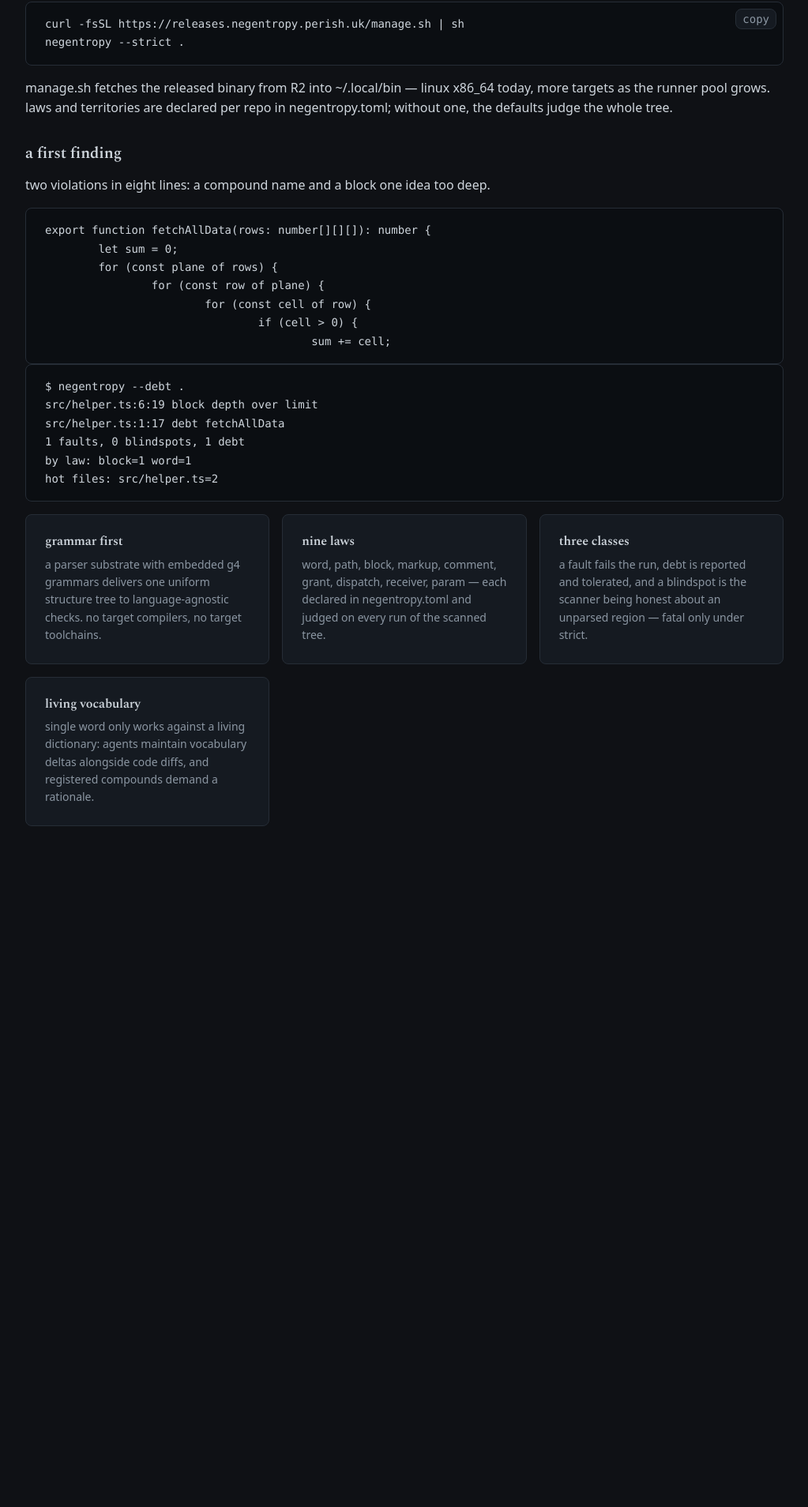
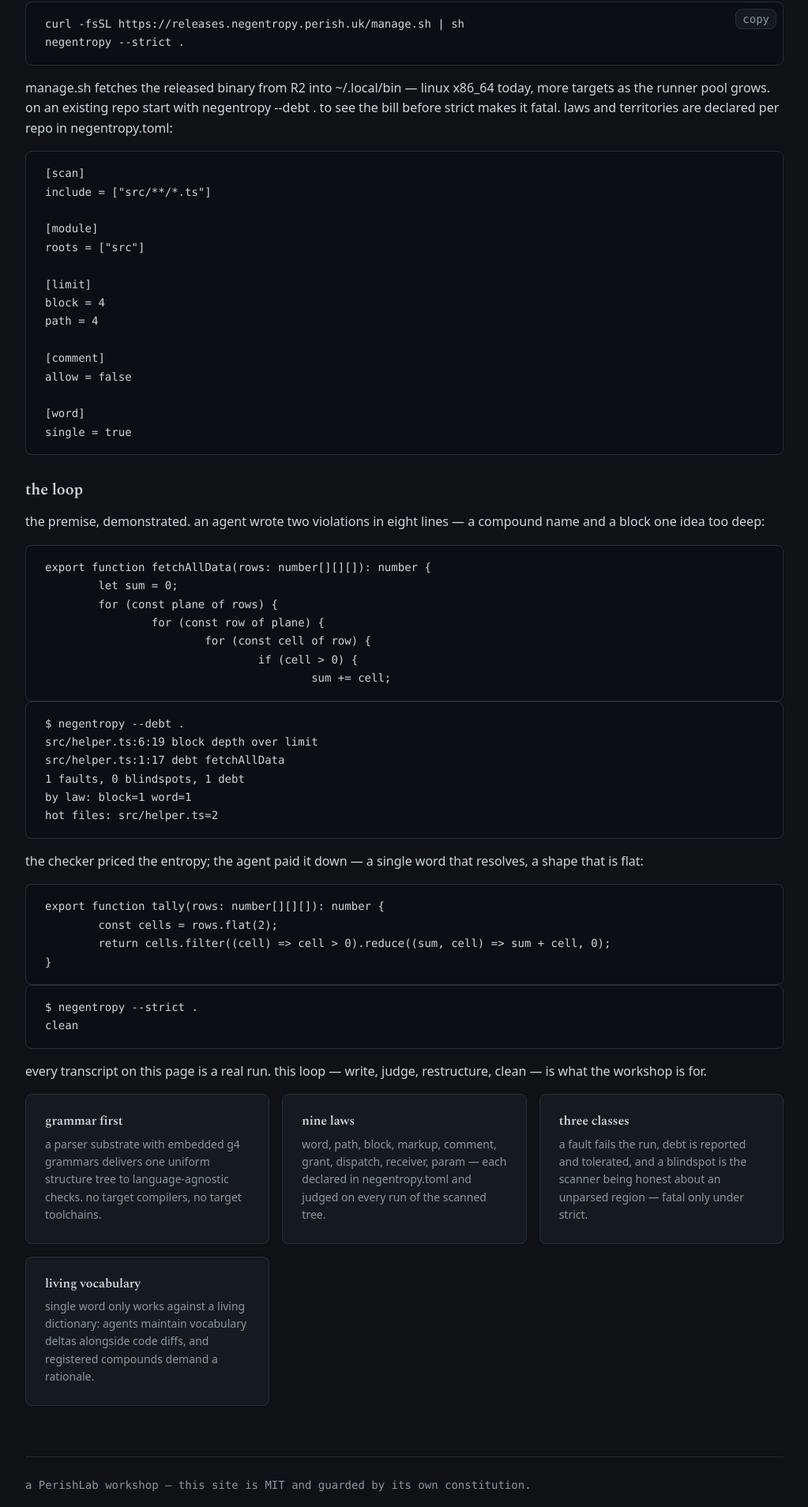
Before and after one commit to PerishLab/plumb, a React (Vite) app in the folder apps/react/: page /negentropy in a window 1280 px wide. Shown: the part 512-2420 px from the top of the page at 79% size, without its empty margins (128-1151 px from the left). Before the commit the page ends 1654 px from the top, so only its background shows below. Built offline with nearby package versions, Linux system fonts and the light colour scheme.

Commit message:
web: close the loop for the stranger (#19)

```diff
--- a/apps/react/src/components/Shell.tsx
+++ b/apps/react/src/components/Shell.tsx
@@ -1,4 +1,4 @@
-import { Frame, Nav } from "@open-web/components";
+import { Footer, Forge, Frame, Nav } from "@open-web/components";
 import { useEffect } from "react";
 import { NavLink, Outlet, useLocation } from "react-router";
 import { pages } from "../lib/meta";
@@ -25,6 +25,11 @@ export function Shell() {
 				<NavLink to="/vocabulary">vocabulary</NavLink>
 			</Nav>
 			<Outlet />
+			<Footer>
+				<Forge repo="PerishCode/negentropy" />
+				<Forge repo="PerishCode/runseal" />
+				<Forge repo="PerishCode/sidecar" />
+			</Footer>
 		</Frame>
 	);
 }
--- a/apps/react/src/serve.tsx
+++ b/apps/react/src/serve.tsx
@@ -24,7 +24,7 @@ function head(page: Page): string {
 		`<meta property="og:title" content="${page.title}" />`,
 		`<meta property="og:description" content="${page.text}" />`,
 		`<meta property="og:image" content="${home}/og.png" />`,
-		`<meta property="og:url" content="${home}${page.path}" />`,
+		`<meta property="og:url" content="${home}${page.path === "/" ? "/" : `${page.path}/`}" />`,
 		`<meta property="og:type" content="website" />`,
 		`<meta name="twitter:card" content="summary_large_image" />`,
 	].join("\n\t\t");
--- a/apps/react/src/views/Constitution.tsx
+++ b/apps/react/src/views/Constitution.tsx
@@ -29,7 +29,7 @@ const laws = [
 		name: "comment",
 		kind: "fault",
 		text: "comments are denied by default; each one is a fault.",
-		why: "a comment is explanation that failed to become structure — and an agent will not reread it next session. denial moves the pressure into a better name, a test, a vocabulary entry, or a doc.",
+		why: "a comment is explanation that failed to become structure — and an agent will not reread it next session. denial moves the pressure into a better name, a test, a vocabulary entry, or a doc. the escape hatch is declared, not implied: a boundary entry in negentropy.toml can allow comments where an external quirk truly demands them — priced and visible.",
 	},
 	{
 		name: "grant",
--- a/apps/react/src/views/Negentropy.tsx
+++ b/apps/react/src/views/Negentropy.tsx
@@ -3,6 +3,22 @@ import releases from "../data/releases.json";
 
 const start = `curl -fsSL https://releases.negentropy.perish.uk/manage.sh | sh
 negentropy --strict .`;
+
+const config = `[scan]
+include = ["src/**/*.ts"]
+
+[module]
+roots = ["src"]
+
+[limit]
+block = 4
+path = 4
+
+[comment]
+allow = false
+
+[word]
+single = true`;
 
 const fixture = `export function fetchAllData(rows: number[][][]): number {
 	let sum = 0;
@@ -18,6 +34,14 @@ src/helper.ts:1:17 debt fetchAllData
 1 faults, 0 blindspots, 1 debt
 by law: block=1 word=1
 hot files: src/helper.ts=2`;
+
+const mended = `export function tally(rows: number[][][]): number {
+	const cells = rows.flat(2);
+	return cells.filter((cell) => cell > 0).reduce((sum, cell) => sum + cell, 0);
+}`;
+
+const clean = `$ negentropy --strict .
+clean`;
 
 export function Negentropy() {
 	return (
@@ -51,17 +75,28 @@ export function Negentropy() {
 			<Code copy>{start}</Code>
 			<p>
 				manage.sh fetches the released binary from R2 into ~/.local/bin — linux
-				x86_64 today, more targets as the runner pool grows. laws and
-				territories are declared per repo in negentropy.toml; without one, the
-				defaults judge the whole tree.
+				x86_64 today, more targets as the runner pool grows. on an existing repo
+				start with negentropy --debt . to see the bill before strict makes it
+				fatal. laws and territories are declared per repo in negentropy.toml:
 			</p>
-			<h2>a first finding</h2>
+			<Code>{config}</Code>
+			<h2>the loop</h2>
 			<p>
-				two violations in eight lines: a compound name and a block one idea too
-				deep.
+				the premise, demonstrated. an agent wrote two violations in eight lines
+				— a compound name and a block one idea too deep:
 			</p>
 			<Code>{fixture}</Code>
 			<Code>{finding}</Code>
+			<p>
+				the checker priced the entropy; the agent paid it down — a single word
+				that resolves, a shape that is flat:
+			</p>
+			<Code>{mended}</Code>
+			<Code>{clean}</Code>
+			<p>
+				every transcript on this page is a real run. this loop — write, judge,
+				restructure, clean — is what the workshop is for.
+			</p>
 			<Grid>
 				<Card title="grammar first">
 					<p>
--- a/apps/react/src/views/Runseal.tsx
+++ b/apps/react/src/views/Runseal.tsx
@@ -91,7 +91,9 @@ export function Runseal() {
 			</Grid>
 			<p>
 				the receipt below is real: every change to this site lands through these
-				wrappers.
+				wrappers. wrappers are repo-authored deno files, not builtins — the
+				receipt shows this repo's own gauntlet, and running wrappers needs deno
+				on the path.
 			</p>
 			<Code>{sample}</Code>
 		</article>
--- a/apps/react/src/views/Sidecar.tsx
+++ b/apps/react/src/views/Sidecar.tsx
@@ -4,24 +4,34 @@ import releases from "../data/releases.json";
 const start = `curl -fsSL https://sidecar.perish.uk/manage.sh | sh`;
 
 const manifest = `[project]
-name = "open-web"
-namespace = "open-web"
+name = "smoke"
+namespace = "smoke"
 
 [app]
-name = "react"
-command = "pnpm"
-args = ["--filter", "@open-web/react", "dev", "--"]
+name = "echo"
+command = "sh"
+args = ["-c", "exec python3 -m http.server $SIDECAR_PORT --bind 127.0.0.1"]
 mode = "dev"
 port = 0
 health_url = "http://127.0.0.1:{port}"`;
 
 const session = `$ sidecar start
-broker runtime pid=1355780 endpoint=tcp://127.0.0.1:40185
-started react pid=1355785
+broker runtime pid=1258583 endpoint=tcp://127.0.0.1:42071
+started echo pid=1258588
 
 $ sidecar status
-namespace: open-web
-runtime: running (pid 1355780) tcp://127.0.0.1:40185
+namespace: smoke
+runtime: running (pid 1258583) tcp://127.0.0.1:42071
+- echo: running (pid 1258588) http://127.0.0.1:36761`;
+
+const living = `[app]
+name = "react"
+command = "pnpm"
+args = ["--filter", "@open-web/react", "dev", "--"]
+port = 0
+health_url = "http://127.0.0.1:{port}"
+
+$ sidecar status
 - react: running (pid 1355785) http://127.0.0.1:34953`;
 
 export function Sidecar() {
@@ -52,11 +62,16 @@ export function Sidecar() {
 			<p>
 				manage.sh fetches the released binary from R2 into ~/.local/bin — linux,
 				macos, and windows. the lifecycle contract is one manifest at the repo
-				root. this one is not an example: it is this site's own, and the page
-				you are reading was served through a port leased exactly this way.
+				root. this one runs anywhere python runs — the port is leased at start
+				and handed to the target as SIDECAR_PORT:
 			</p>
 			<Code>{manifest}</Code>
 			<Code>{session}</Code>
+			<p>
+				and the same contract in production: the page you are reading was served
+				through a port leased exactly this way, from this site's own manifest.
+			</p>
+			<Code>{living}</Code>
 			<Grid>
 				<Card title="manifest">
 					<p>
--- /dev/null
+++ b/packages/components/src/Footer.scss
@@ -0,0 +1,20 @@
+.footer {
+	display: flex;
+	flex-wrap: wrap;
+	align-items: center;
+	gap: var(--space-3);
+	margin-top: var(--space-6);
+	padding: var(--space-4) 0;
+	border-top: var(--line) solid var(--rule);
+	font-family: var(--mono);
+	font-size: var(--fine);
+	color: var(--muted);
+
+	nav {
+		display: flex;
+		flex-wrap: wrap;
+		align-items: center;
+		gap: var(--space-3);
+		margin-left: auto;
+	}
+}
--- /dev/null
+++ b/packages/components/src/Footer.tsx
@@ -0,0 +1,18 @@
+import type { ReactNode } from "react";
+import "./Footer.scss";
+
+type Props = {
+	children?: ReactNode;
+};
+
+export function Footer(props: Props) {
+	return (
+		<footer className="footer">
+			<span>
+				a PerishLab workshop — this site is MIT and guarded by its own
+				constitution.
+			</span>
+			<nav>{props.children}</nav>
+		</footer>
+	);
+}
--- a/packages/components/src/lib.ts
+++ b/packages/components/src/lib.ts
@@ -4,6 +4,7 @@ export { Button } from "./Button";
 export { Card } from "./Card";
 export { Code } from "./Code";
 export { Copy } from "./Copy";
+export { Footer } from "./Footer";
 export { Forge } from "./Forge";
 export { Frame } from "./Frame";
 export { Grid } from "./Grid";
```
